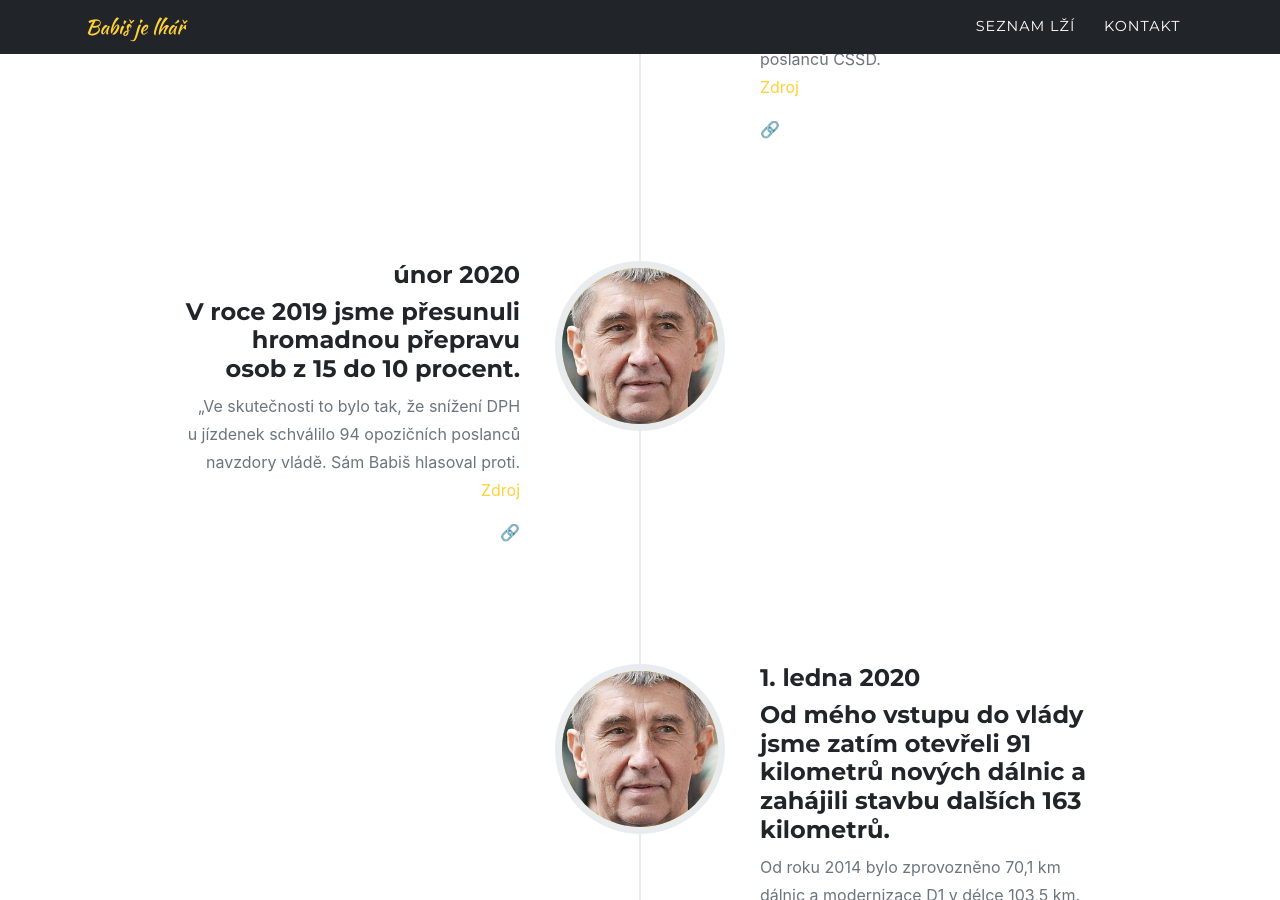
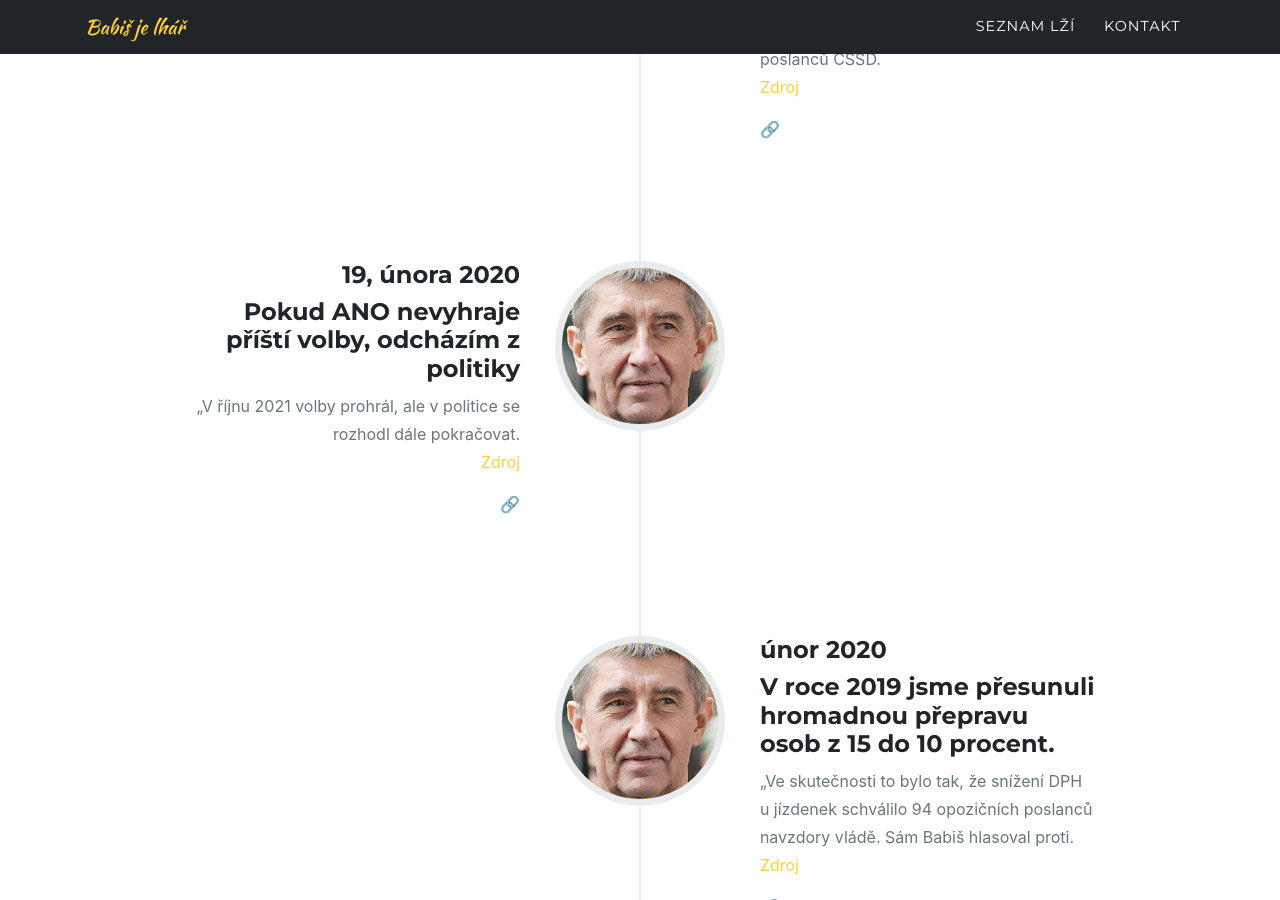
Before and after one commit to xsuchy/babisjelhar, a Jekyll site: the page built from index.md, in a window 1280 px wide and 900 px high, scrolled down 11913 px. Built offline with Jekyll 4.4.1, drawn with Linux system fonts in a browser that asks for light colours; some web fonts are replaced.

Commit message:
on neprestane...

```diff
--- a/_data/sitetext.yml
+++ b/_data/sitetext.yml
@@ -112,6 +112,10 @@ timeline:
       - title: "V otázce snížení DPH na osobní přepravu komunisté a ČSSD hlasovali proti nám."
         year: "21. února 2020"
         desc: "ANO hlasovalo proti tomuto návrhu a KSČM hlasovala pro. Návrh nepodpořil ani jeden z poslanců ČSSD.<br>[Zdroj](https://demagog.cz/vyrok/19039)"
+        image: assets/img/timeline/1.jpg
+      - title: "Pokud ANO nevyhraje příští volby, odcházím z politiky"
+        year: "19, února 2020"
+        desc: "„V říjnu 2021 volby prohrál, ale v politice se rozhodl dále pokračovat.<br>  [Zdroj](https://www.idnes.cz/zpravy/domaci/babis-odejdu-z-politiky-kdyz-prohraju-volby-blesk.A200219_123545_domaci_zaz)"
         image: assets/img/timeline/1.jpg
       - title: "V roce 2019 jsme přesunuli hromadnou přepravu osob z 15 do 10 procent."
         year: "únor 2020"
```
